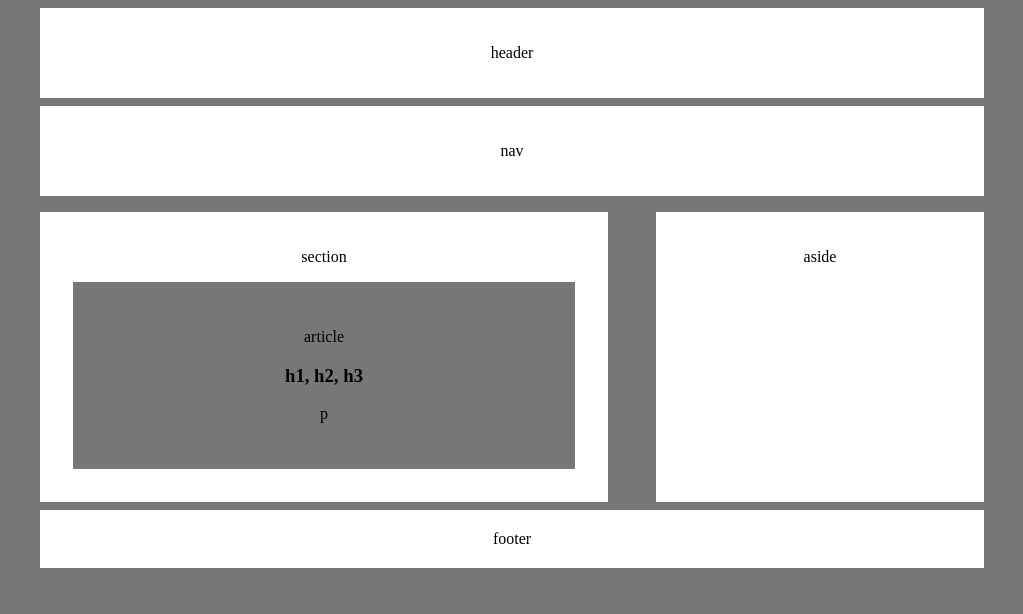
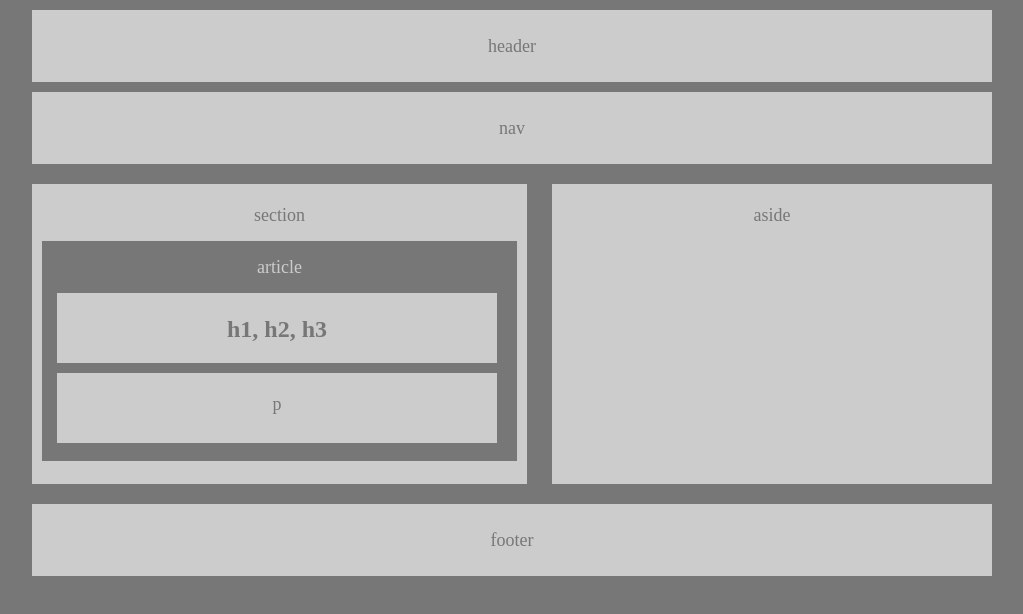
Before and after one commit to mboslin/HW-Wireframe, a plain HTML site: page index.html in a window 1280 px wide. Shown: the whole page, without its empty margins (128-1151 px from the left). Drawn offline with Linux system fonts and the light colour scheme.

Commit message:
COMPLETE VERSION

```diff
--- a/index.html
+++ b/index.html
@@ -1,39 +1,29 @@
-<!DOCTYPE html>
-<html lang="en-us">
+<!doctype html>
+<html>
 
 <head>
-    <link rel="stylesheet" type="text/css" href="style.css">
-    <meta charset="UTF-8" />
-    <meta name="viewport" content="width=device-width, initial-scale=1.0" />
-    <meta http-equiv="X-UA-Compatible" content="ie=edge" />
-    <title>Document</title>
+	<title>HW-Wireframe</title>
+	<link rel="stylesheet" type="text/css" href="style.css">
 </head>
 
 <body>
-    <header>
-        <p>header</p>
-    </header>
 
-    <nav>
-        <p>nav</p>
-    </nav>
+	<header>header</header>
 
-    <section>
-        <p>section</p>
-        <article>
-            <p>article</p>
-            <h1>h1, h2, h3</h1>
-            <p>p</p>
-        </article>
-    </section>
+	<nav>nav</nav>
 
-    <aside>
-        <p>aside</p>
-    </aside>
+	<section id="section">section
 
-    <footer>
-        footer
-    </footer>
+		<article id="article">article
+			<div id="h123">h1, h2, h3</div>
+			<p id="p">p</p>
+		</article>
+
+	</section>
+
+	<aside id="aside">aside</aside>
+
+	<footer id="footer">footer</footer>
 
 </body>
 </html>
--- a/style.css
+++ b/style.css
@@ -1,61 +1,93 @@
-.container {
-    font-family: 'Arial', 'Helvetica Neue', Helvetica, sans-serif;
+* {
+    box-sizing: border-box;
+    text-align: center;
+  }
+
+  body {
+    width: 960px;
     font-size: 18px;
-    content: #ebebeb;
-    background: #777;
-    padding-top: 10px;
-}
-
-.sectionContent {
-   background-color: white;
-   padding: 20px;
-   text-align: center;
-   margin:9px;
-}
-
-header,nav,footer {
-    background-color: white;
-    text-align: center;
-    padding: 20px;
-    border-style: none;
-    margin: 8px;
-    clear: both;
-}
-
-section {
-  background-color: white;
-  float: left;
-  margin: 8px;
-  width: 55%;
-  padding: 20px;
-  border-style: none;
-  height: 250px;
-  text-align: center;
-}
-
-article {
-   background-color: #777;
-   padding: 30px;
-   text-align: center;
-   margin:13px;
-}
-
-aside {
-  background-color: white;
-  float: right;
-  width: 30%;
-  border-style: none;
-  padding: 20px;
-  margin: 8px;
-  height: 250px;
-  text-align: center;
-}
-
-body {
-  width:960px;
-    background-color: #777;
+    line-height: 32px;
+    color: #333;
     margin-top: auto;
     margin-right: auto;
     margin-bottom: auto;
     margin-left: auto;
-}
+    background-color: #777777;
+  }
+
+  header {
+      background: #ccc;
+      padding: 20px;
+      margin-bottom: 10px;
+      margin-top: 10px;
+      color: #777777;
+  }
+
+  nav {
+      background: #ccc;
+      padding: 20px;
+      margin-bottom: 20px;
+      color: #777777;
+  }
+
+
+  #section {
+      width: 495px;
+      height: 300px;
+      background: #ccc;
+      padding-top: 15px;
+      float: left;
+      margin-bottom: 20px;
+      color: #777777;
+  }
+
+
+  #article {
+      width: 475px;
+      height: 220px;
+      background: #777777;
+      margin: 10px 10px 10px 10px;
+      padding-top: 10px;
+      color: #ccc;
+  }
+
+
+  #h123 {
+      width: 440px;
+      height: 70px;
+      background: #ccc;
+      margin: 10px 30px 10px 15px;
+      padding-top: 20px;
+      color: #777777;
+      font-weight: bold;
+      font-size: 24px;
+  }
+
+
+  #p {
+      width: 440px;
+      height: 70px;
+      background: #ccc;
+      margin: 10px 30px 10px 15px;
+      padding-top: 15px;
+      color: #777777;
+  }
+
+
+  #aside {
+      width: 440px;
+      height: 300px;
+      background: #ccc;
+      padding-top: 15px;
+      float: right;
+      color: #777777;
+  }
+
+
+  #footer{
+      clear: both;
+      background: #ccc;
+      padding: 20px;
+      color: #333;
+      color: #777777;
+  }
```
Also changed, not shown: 1 other file.
